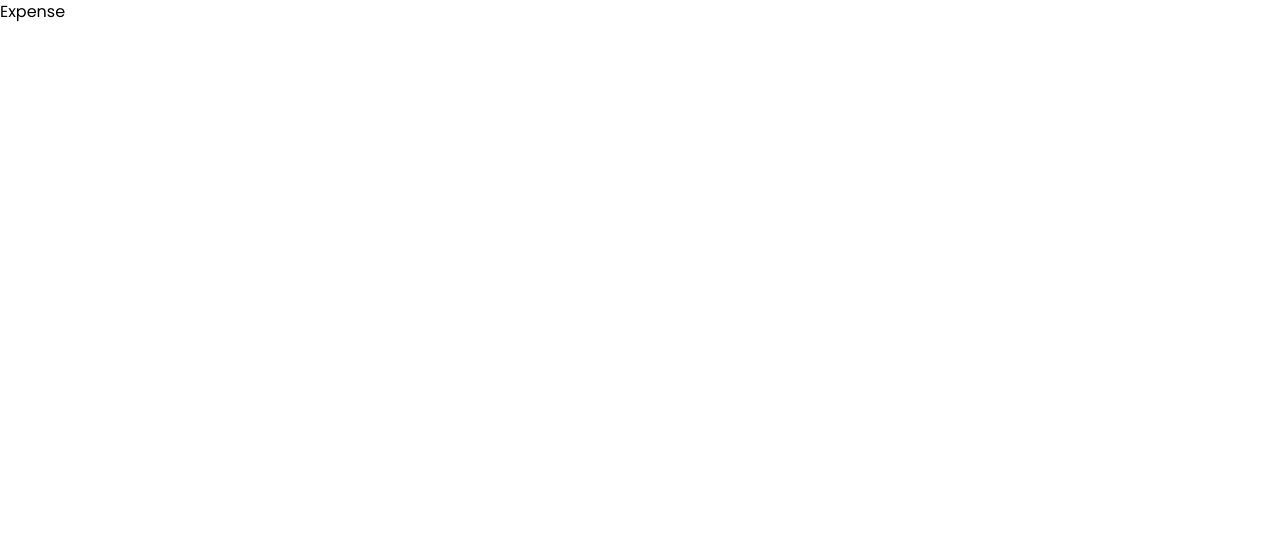
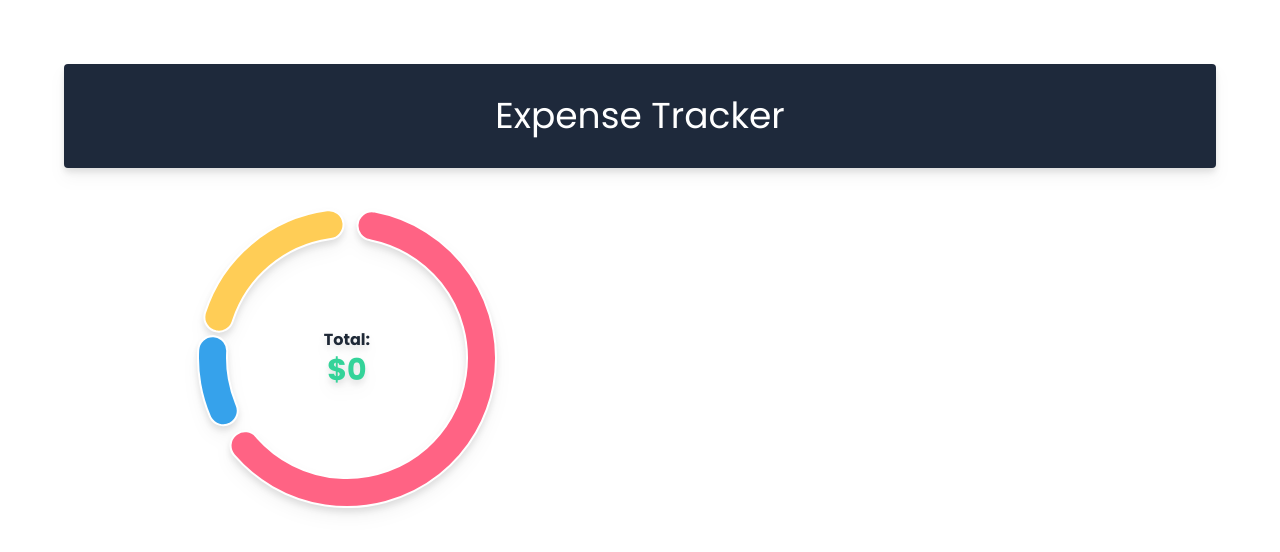
Before and after one commit to rody-huancas/frontend-expense-tracker-mern, a React (Vite) app: page / in a window 1280 px wide. Shown: the top 552 px of the page. Built offline with nearby package versions, Linux system fonts and the light colour scheme.

Commit message:
Add: chart

```diff
--- a/package.json
+++ b/package.json
@@ -10,7 +10,9 @@
     "preview": "vite preview"
   },
   "dependencies": {
+    "chart.js": "^4.4.1",
     "react": "^18.2.0",
+    "react-chartjs-2": "^5.2.0",
     "react-dom": "^18.2.0"
   },
   "devDependencies": {
--- a/src/App.jsx
+++ b/src/App.jsx
@@ -1,8 +1,22 @@
+import { Graph } from "./components/Graph";
+
 const App = () => {
   return (
-    <>
-      <div>Expense</div>
-    </>
+    <div className="app">
+      <div className="container mx-auto max-w-6xl text-center drop-shadow-lg text-gray-800">
+        <h1 className="text-4xl py-8 mb-10 bg-slate-800 text-white rounded">
+          Expense Tracker
+        </h1>
+
+        {/* grid columns */}
+        <div className="grid md:grid-cols-2 gap-5">
+          {/* Chart */}
+          <Graph />
+
+          {/* Form */}
+        </div>
+      </div>
+    </div>
   );
 };
 
--- /dev/null
+++ b/src/components/Graph.jsx
@@ -0,0 +1,45 @@
+import { ArcElement, Chart } from "chart.js";
+import { Doughnut } from "react-chartjs-2";
+
+Chart.register(ArcElement);
+
+const config = {
+  data: {
+    datasets: [
+      {
+        data: [300, 50, 100],
+        backgroundColor: [
+          "rgb(255, 99, 132)",
+          "rgb(54, 162, 235)",
+          "rgb(255, 205, 86)",
+        ],
+        hoverOffset: 4,
+        borderRadius: 30,
+        spacing: 10,
+      },
+    ],
+  },
+  options: {
+    cutout: 115,
+  },
+};
+
+export const Graph = () => {
+  return (
+    <>
+      <div className="flex justify-center max-w-xs mx-auto">
+        <div className="item">
+          <div className="chart relative">
+            <Doughnut {...config} />
+            <h3 className="mb-4 font-bold title">
+              Total:
+              <span className="block text-3xl text-emerald-400">${0}</span>
+            </h3>
+          </div>
+
+          <div className="flex flex-col py-10 gap-5">{/* Labels */}</div>
+        </div>
+      </div>
+    </>
+  );
+};
--- a/src/index.css
+++ b/src/index.css
@@ -26,3 +26,12 @@
 .bg-purple {
     background-color: var(--color-purple);
 }
+
+.chart .title {
+    position: absolute;
+    left: 0;
+    right: 0;
+    top: 40%;
+    margin-left: auto;
+    margin-right: auto;
+}
```
Also changed, not shown: 1 other file (tests, documents, lock files or other folders).
